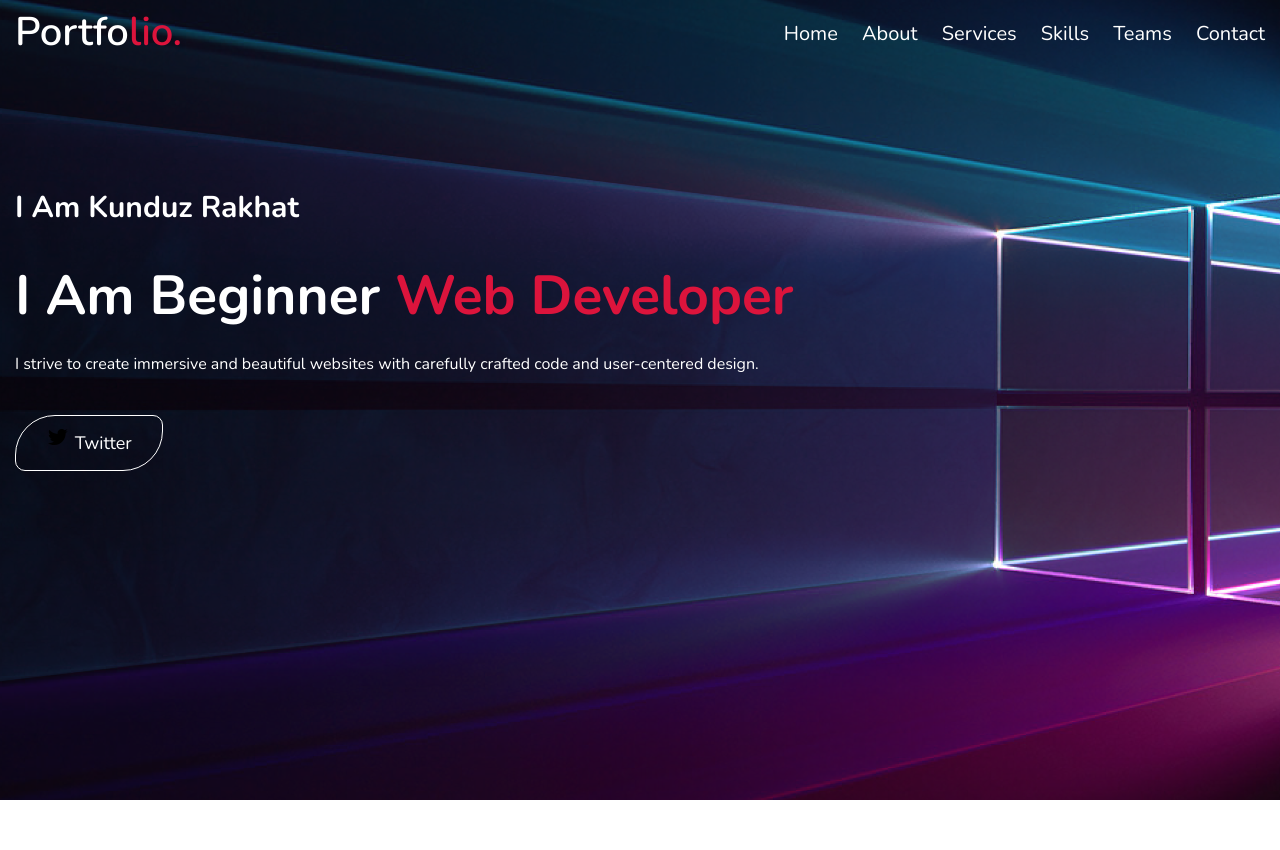
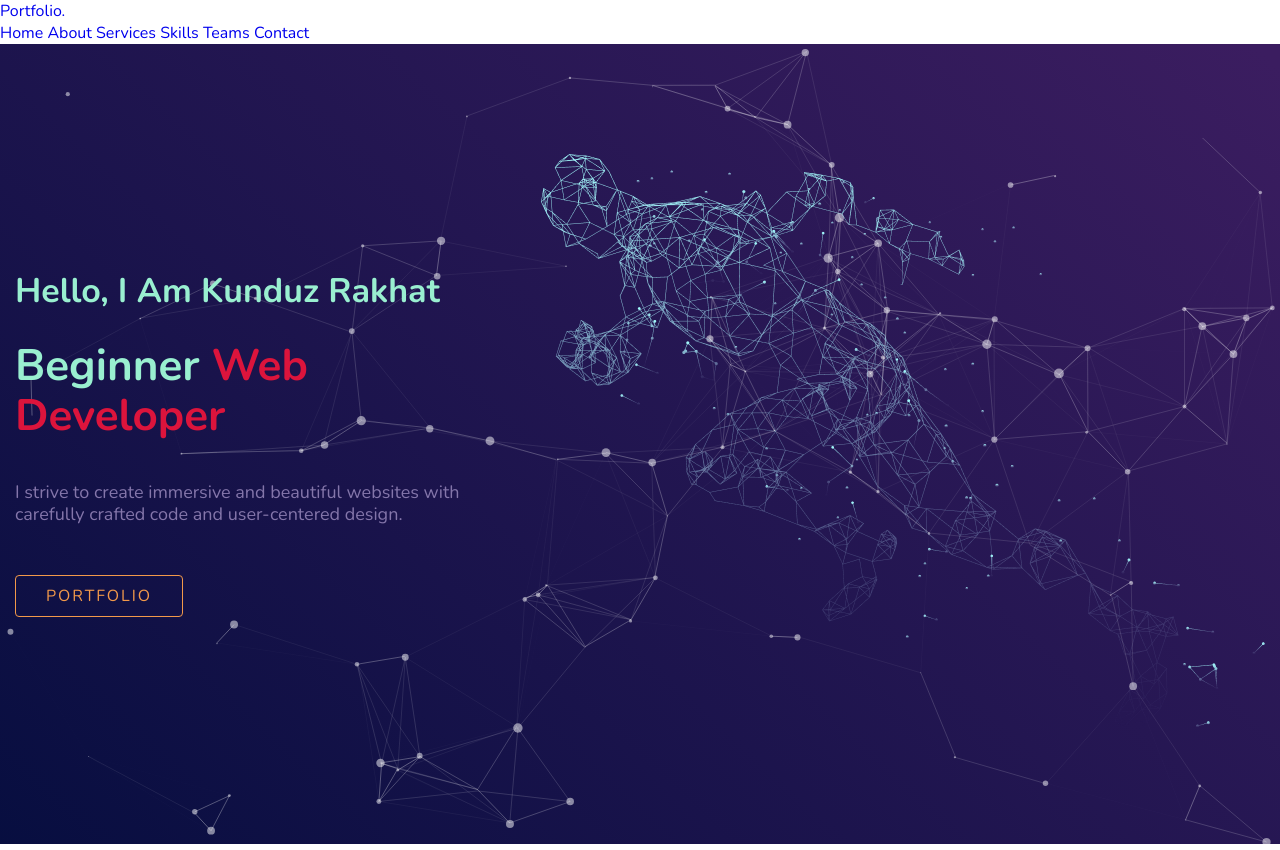
Before and after one commit to Kunduz-rahat/portfolio, a plain HTML site: page index.html in a window 1280 px wide. Before the commit the page ends 800 px from the top, so only its background shows below. Drawn offline with nearby package versions, Linux system fonts and the light colour scheme.

Commit message:
add particles in home

```diff
--- a/css/style.scss
+++ b/css/style.scss
@@ -8,8 +8,13 @@
   font-family: 'Nunito', sans-serif;
 }
 
+html {
+  scroll-behavior: smooth;
+}
+
 a {
   text-decoration: none;
+  display: inline-block;
 }
 
 ul li {
@@ -24,74 +29,92 @@ ul li {
   padding: 0 15px;
 }
 
-.navbar {
-  //background: crimson;
+.home {
+ position: relative;
+  z-index: 99;
   &__container {
+    min-height: 100vh;
+    width: 100%;
     display: flex;
-    justify-content: space-between;
-    padding: 20px 0;
+    justify-content: center;
+    flex-direction: column;
   }
 
-  &__logo {
-    font-size: 40px;
-    line-height: 24px;
-    font-weight: 600;
+  &__grid {
+    display: grid;
+    grid-template-columns: 1fr 1fr;
+    grid-column-gap: 20px;
+  }
+
+  &__box {
+    display: flex;
+    flex-direction: column;
+    justify-content: center;
+  }
+
+  &__title {
+    font-weight: bold;
+    font-size: 44px;
+    line-height: 50px;
+    color: #99EFD0;
+    margin: 30px 0 40px;
 
     span {
       color: crimson;
     }
-  }
-
-  &__icon {
-    color: white;
 
   }
 
+  &__subtitle {
+    font-weight: bold;
+    font-size: 34px;
+    line-height: 40px;
+    color: #99EFD0;
+  }
 
-  &__link {
-    margin-left: 20px;
-    font-size: 20px;
-    color: white;
-
-    &:hover {
-      color: crimson;
-    }
+  &__desk {
+    font-size: 18px;
+    line-height: 22px;
+    color: #8476AA;
   }
 }
 
-.home {
-  background: url("../images/1.png") no-repeat center;
-  height: 100vh;
+.btn {
+  text-transform: uppercase;
+  margin-top: 50px;
+  padding: 10px 30px;
+  color: #F2994A;
+  border: 1px solid #F2994A;
+  border-radius: 4px;
+  line-height: 20px;
+  letter-spacing: 2px;
+  transition: 0.6ms ease;
+  transition-property: background-color, color;
+
+  &:hover {
+    color: white;
+    background: #F2994A;
+
+  }
+}
 
 
-  color: white;
 
-  &__title {
-    font-size: 55px;
-    margin: 30px 0 20px;
 
-    span {
-      color: crimson;
-    }
-  }
 
-  &__subtitle {
-    margin-top: 120px;
-    font-size: 30px;
-  }
-  &__link{
-    font-size: 18px;
-    line-height: 12px;
-    color: white;
-    border: 1px solid white;
-    padding: 15px 30px;
-    border-radius: 40px 10px 40px  10px;
 
-    svg{
-      color: white;
-    }
-  }
+
+
+
+
+
+
+.particles{
+  height: 100vh;
+  width: 100%;
+  background: linear-gradient(222.26deg, #3B1D60 1.22%, #040D3E 106.28%);
+  position: absolute;
+  top: 0;
+  left: 0;
+  z-index: -1;
 }
-form{
-  margin-top: 50px;
-}
--- a/index.html
+++ b/index.html
@@ -8,42 +8,46 @@
     <title>Document</title>
     <link rel="stylesheet" href="./css/style.css">
 <body>
-
-<section class="home">
-    <div class="container">
-        <div class="navbar">
+<section class="navbar">
     <div class=" navbar__container">
-                <div class="navbar__logo"><a  class="navbar__icon" href="#">Portfo<span>lio.</span></a></div>
+        <div class="navbar__logo"><a class="navbar__icon" href="#">Portfo<span>lio.</span></a></div>
         <ul class="navbar__menu">
-                    <li><a id="home" class="navbar__link" href="#">Home</a></li>
-                    <li><a class="navbar__link" href="#">About</a></li>
+            <li><a class="navbar__link" href="#home">Home</a></li>
+            <li><a class="navbar__link" href="#about">About</a></li>
             <li><a class="navbar__link" href="#">Services</a></li>
             <li><a class="navbar__link" href="#">Skills</a></li>
             <li><a class="navbar__link" href="#">Teams</a></li>
             <li><a class="navbar__link" href="#">Contact</a></li>
         </ul>
     </div>
+</section>
+<section id="home" class="home">
+    <div class="home__container container">
+    <div  id="particles" class="particles"></div>
+
+
+        <div class="home__grid">
+            <div class="home__box">
+                <h3 class="home__subtitle">Hello, I Am Kunduz Rakhat <span></span></h3>
+                <h1 class="home__title"> Beginner <span>Web Developer</span><span></span></h1>
+                <p class="home__desk">I strive to create immersive and beautiful websites with carefully crafted code
+                    and
+                    user-centered design. <span></span></p>
+                <div class="home__btn">
+                    <a href="#" class="btn">Portfolio</a>
                 </div>
-        <h3 class="home__subtitle">I Am Kunduz Rakhat</h3>
-        <h1 class="home__title">I Am Beginner <span>Web Developer</span></h1>
-        <p class="home__desk">I strive to create immersive and beautiful websites with carefully crafted code and
-            user-centered design.</p>
-        <form>
-            <a href="https://twitter.com/Kunsuz05786302" class="home__link">
-                <svg xmlns="http://www.w3.org/2000/svg" width="24" height="24" viewBox="0 0 24 24"
-                >
-                    <path d="M19.633,7.997c0.013,0.175,0.013,0.349,0.013,0.523c0,5.325-4.053,11.461-11.46,11.461c-2.282,0-4.402-0.661-6.186-1.809 c0.324,0.037,0.636,0.05,0.973,0.05c1.883,0,3.616-0.636,5.001-1.721c-1.771-0.037-3.255-1.197-3.767-2.793 c0.249,0.037,0.499,0.062,0.761,0.062c0.361,0,0.724-0.05,1.061-0.137c-1.847-0.374-3.23-1.995-3.23-3.953v-0.05 c0.537,0.299,1.16,0.486,1.82,0.511C3.534,9.419,2.823,8.184,2.823,6.787c0-0.748,0.199-1.434,0.548-2.032 c1.983,2.443,4.964,4.04,8.306,4.215c-0.062-0.3-0.1-0.611-0.1-0.923c0-2.22,1.796-4.028,4.028-4.028 c1.16,0,2.207,0.486,2.943,1.272c0.91-0.175,1.782-0.512,2.556-0.973c-0.299,0.935-0.936,1.721-1.771,2.22 c0.811-0.088,1.597-0.312,2.319-0.624C21.104,6.712,20.419,7.423,19.633,7.997z"></path>
-                </svg>
-                Twitter
-            </a>
-        </form>
+            </div>
+            <div class="home__box">
+                <img src="./images/Frame.png" alt="" class="home__img">
+            </div>
+        </div>
     </div>
 </section>
-<section class="about">
-    <div class="container">
 
-    </div>
-</section>
+
 </body>
 <script src="https://kit.fontawesome.com/yourcode.js" crossorigin="anonymous"></script>
+<script src="./js/particle.min.js"></script>
+<script src="./js/main.js"></script>
+
 </html>
--- /dev/null
+++ b/js/main.js
@@ -0,0 +1,4 @@
+particlesJS.load("particles", "particles.json"
+
+
+)
--- /dev/null
+++ b/particles.json
@@ -0,0 +1,116 @@
+{
+  "particles": {
+    "number": {
+      "value": 80,
+      "density": {
+        "enable": true,
+        "value_area": 800
+      }
+    },
+    "color": {
+      "value": "#ffffff"
+    },
+    "shape": {
+      "type": "circle",
+      "stroke": {
+        "width": 0,
+        "color": "#000000"
+      },
+      "polygon": {
+        "nb_sides": 5
+      },
+      "image": {
+        "src": "img/github.svg",
+        "width": 100,
+        "height": 100
+      }
+    },
+    "opacity": {
+      "value": 0.5,
+      "random": false,
+      "anim": {
+        "enable": false,
+        "speed": 1,
+        "opacity_min": 0.1,
+        "sync": false
+      }
+    },
+    "size": {
+      "value": 5,
+      "random": true,
+      "anim": {
+        "enable": false,
+        "speed": 40,
+        "size_min": 0.1,
+        "sync": false
+      }
+    },
+    "line_linked": {
+      "enable": true,
+      "distance": 150,
+      "color": "#ffffff",
+      "opacity": 0.4,
+      "width": 1
+    },
+    "move": {
+      "enable": true,
+      "speed": 6,
+      "direction": "none",
+      "random": false,
+      "straight": false,
+      "out_mode": "out",
+      "attract": {
+        "enable": false,
+        "rotateX": 600,
+        "rotateY": 1200
+      }
+    }
+  },
+  "interactivity": {
+    "detect_on": "canvas",
+    "events": {
+      "onhover": {
+        "enable": true,
+        "mode": "repulse"
+      },
+      "onclick": {
+        "enable": true,
+        "mode": "push"
+      },
+      "resize": true
+    },
+    "modes": {
+      "grab": {
+        "distance": 400,
+        "line_linked": {
+          "opacity": 1
+        }
+      },
+      "bubble": {
+        "distance": 400,
+        "size": 40,
+        "duration": 2,
+        "opacity": 8,
+        "speed": 3
+      },
+      "repulse": {
+        "distance": 200
+      },
+      "push": {
+        "particles_nb": 4
+      },
+      "remove": {
+        "particles_nb": 2
+      }
+    }
+  },
+  "retina_detect": true,
+  "config_demo": {
+    "hide_card": false,
+    "background_color": "#b61924",
+    "background_image": "",
+    "background_position": "50% 50%",
+    "background_repeat": "no-repeat",
+    "background_size": "cover"
+  }
+}
```
Also changed, not shown: css/style.css, images/7.jpg (added), images/Frame.png (added), images/man-works-at-the-computer-illustration_333239-259.jpg (added), js/particle.min.js (added), 1 other file. Lines whose indentation alone changed are shown as unchanged.
